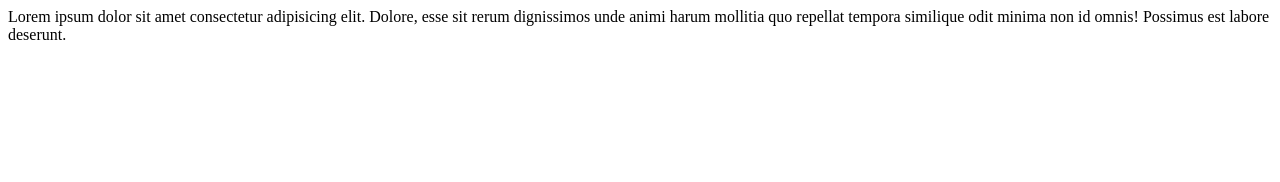
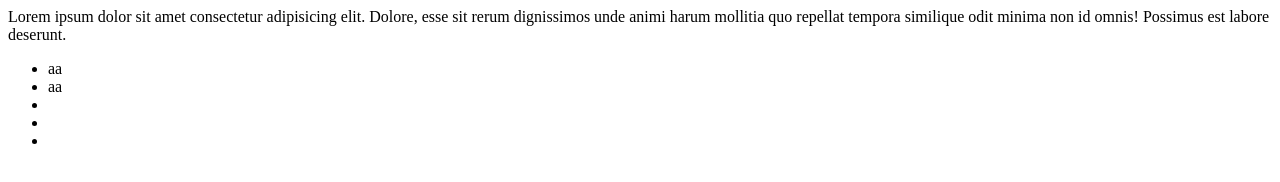
Before and after one commit to Ermatov-Abdulmajid/gitnews, a plain HTML site: page index.html in a window 1280 px wide. Drawn offline with Linux system fonts and the light colour scheme.

Commit message:
add site footer

```diff
--- a/index.html
+++ b/index.html
@@ -7,5 +7,14 @@
 </head>
 <body>
      Lorem ipsum dolor sit amet consectetur adipisicing elit. Dolore, esse sit rerum dignissimos unde animi harum mollitia quo repellat tempora similique odit minima non id omnis! Possimus est labore deserunt.
+     <footer>
+          <ul>
+               <li>aa</li>
+               <li>aa</li>
+               <li></li>
+               <li></li>
+               <li></li>
+          </ul>
+     </footer>
 </body>
 </html>
```
